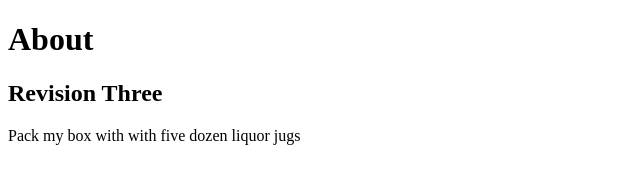
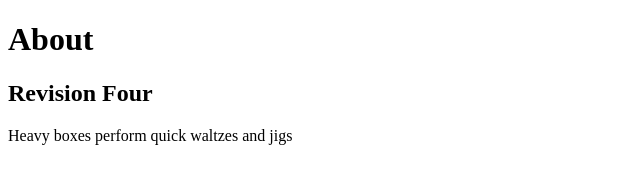
Before and after one commit to raspnotification/tutogit, a plain HTML site: page index.html in a window 1280 px wide. Shown: the full height of the page, 0-640 px from the left. Drawn offline with Linux system fonts and the light colour scheme.

Commit message:
Revision Four

```diff
--- a/index.html
+++ b/index.html
@@ -8,7 +8,7 @@
 </head>
 <body>
     <h1>About</h1>
-    <h2>Revision Three</h2>
-    <p>Pack my box with with five dozen liquor jugs</p>
+    <h2>Revision Four</h2>
+    <p>Heavy boxes perform quick waltzes and jigs</p>
 </body>
 </html>
```
